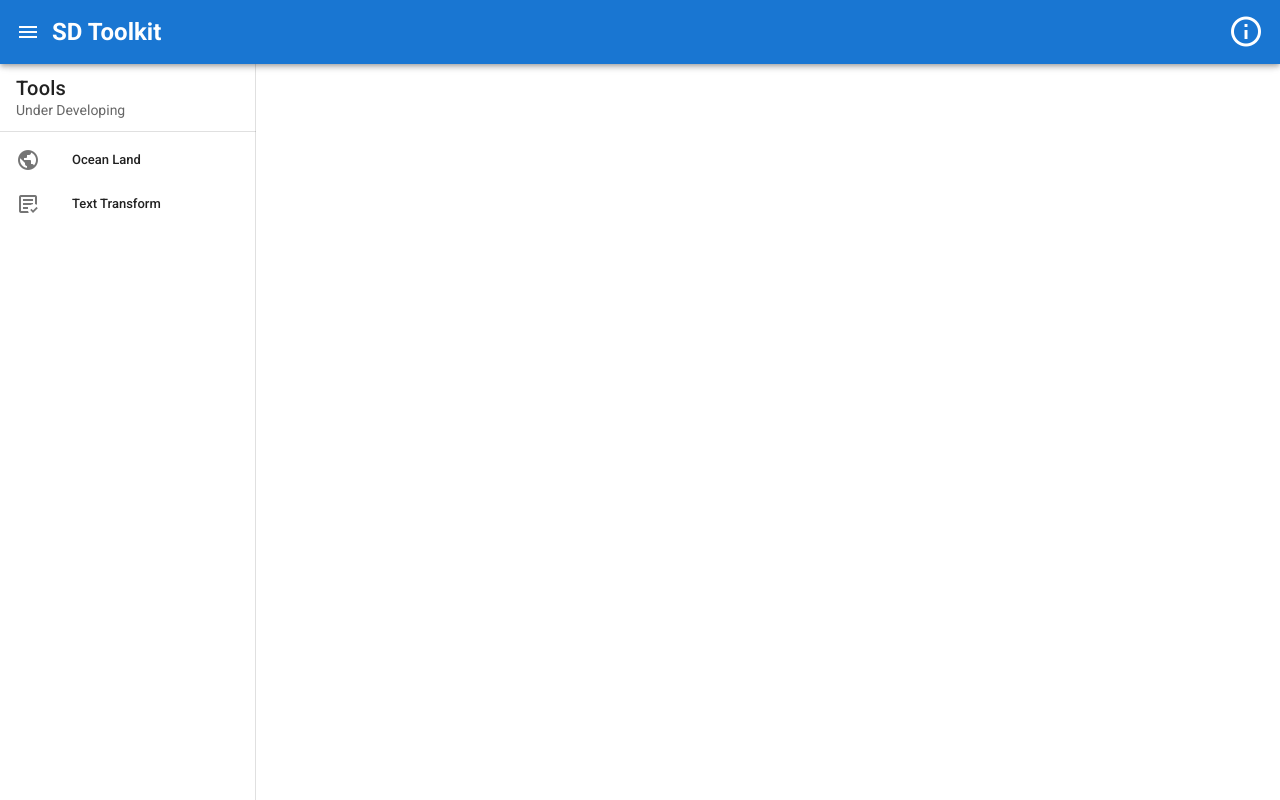
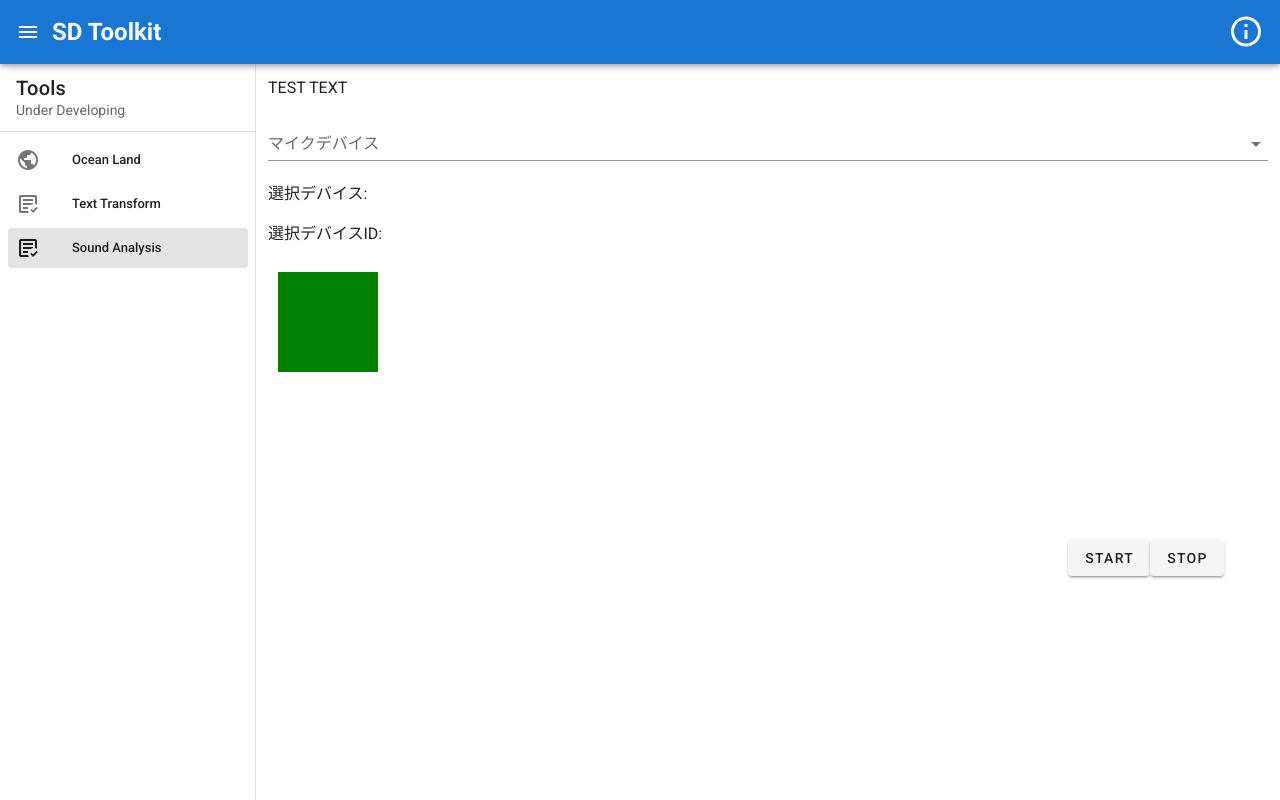
Before and after one commit to ymzkd/oceanland, a Vue app: page /sound in a window 1280 px wide. Built offline with nearby package versions, Linux system fonts and the light colour scheme; no server answers.

Commit message:
developing sound analysis

```diff
--- a/src/App.vue
+++ b/src/App.vue
@@ -28,6 +28,16 @@
 
           <v-list-item-content>
             <v-list-item-title>Text Transform</v-list-item-title>
+          </v-list-item-content>
+        </v-list-item>
+
+        <v-list-item link to="/sound">
+          <v-list-item-icon>
+            <v-icon>mdi-text-box-check-outline</v-icon>
+          </v-list-item-icon>
+
+          <v-list-item-content>
+            <v-list-item-title>Sound Analysis</v-list-item-title>
           </v-list-item-content>
         </v-list-item>
       </v-list>
--- /dev/null
+++ b/src/components/SoundAnalysis.vue
@@ -0,0 +1,197 @@
+<template>
+  <v-container>
+    <p>TEST TEXT</p>
+    <v-select
+        v-model="selectedDevice"
+        :items="selectlabels"
+        label="マイクデバイス"
+    ></v-select>
+    <p> 選択デバイス: {{selectedDevice}} </p>
+    <p> 選択デバイスID: {{selectedID}} </p>
+    <canvas id="visualizer" width="800" height="300"></canvas>
+    <v-btn v-on:click="startclick" elevation="2"> Start </v-btn>
+    <v-btn v-on:click="stopclick" elevation="2"> Stop </v-btn>
+  </v-container>
+</template>
+
+<script>
+export default {
+    name: 'SoundAnalysis',
+    data: () => ({
+        audioStream: null,
+        reader: null,
+        audioContext: null,
+        canvasContent: null,
+        canvas: null,
+        animationId: null,
+        analyser: null,
+        mediaRecorder: null,
+        chunks: null,
+        devicenames: [],
+        selectedDevice: null,
+        fftArrayMax: null
+    }),
+    mounted(){
+        this.canvas = document.getElementById('visualizer');
+        this.canvasContent = this.canvas.getContext('2d');
+        this.canvasContent.fillStyle = 'green';
+        this.canvasContent.fillRect(10, 10, 100, 100);
+        this.canvasContent.fillStyle = 'pink';
+
+        // ↓↓↓  スマホ等では、なんでもよいから最初にgetUserMediaしたほうがよいという
+        // 噂をきいたのでやってみたが、不要？
+        navigator.mediaDevices.getUserMedia({audio: true}).then(stream => {
+            const audioCtx = new AudioContext()
+            const analyser = audioCtx.createAnalyser();
+            const source = audioCtx.createMediaStreamSource(stream);
+            source.connect(analyser);
+        });
+        // ↑↑↑  スマホ等では、なんでもよいから最初にgetUserMediaしたほうがよいという
+        // 噂をきいたのでやってみたが、不要？
+
+        navigator.mediaDevices.enumerateDevices().then(
+            devices => {
+                for (const device of devices.filter(d => d.kind === 'audioinput')) {
+                    this.devicenames.push(device);
+                }
+            }
+        )
+    },
+    computed: {
+        selectlabels(){
+            let labels = [];
+            for(var i=0; i<this.devicenames.length ; i++){
+                labels.push(this.devicenames[i].label);
+            }
+            return labels;
+        },
+        selectedID(){
+            let selectedID_name;
+            this.devicenames.forEach(elem => {
+                if (this.selectedDevice==elem.label) {
+                    selectedID_name = elem.deviceId;
+                }
+            });
+            return selectedID_name;
+        }
+    },
+    methods: {
+        startclick() {
+            this.canvas = document.getElementById('visualizer');
+            this.canvasContent = this.canvas.getContext('2d');
+            // this.canvasContext.fillRect(0, 0, 100, 100);
+            this.canvasContent.clearRect(0, 0, this.canvas.width, this.canvas.height);
+            // this.render_canvas();
+            this.audiosetup();
+
+        },
+        stopclick(){
+            this.mediaRecorder.stop();
+            this.stopAudio();
+        },
+        audiosetup() {
+            navigator.mediaDevices.getUserMedia({audio: {deviceId: this.selectedID}}).then(stream => {
+                this.audioStream = stream
+            });
+
+            this.audioContext = new AudioContext;
+            this.analyser = this.audioContext.createAnalyser();
+            const source = this.audioContext.createMediaStreamSource(this.audioStream);
+            source.connect(this.analyser);
+
+            this.analyser.fftSize = 2048;
+            this.fftArrayMax = new Uint8Array(this.analyser.frequencyBinCount)
+
+            this.chunks = []
+            this.mediaRecorder = new MediaRecorder(this.audioStream, {
+                mimeType: 'audio/webm'
+            })
+
+            this.mediaRecorder.addEventListener('dataavailable', e => {
+                if (e.data.size > 0) {
+                    this.chunks.push(e.data);
+                    console.log("data available")
+                }
+            })
+            this.mediaRecorder.addEventListener('stop', e => {
+                console.log(e)
+                const blob = new Blob(this.chunks)
+                this.reader = new FileReader()
+                this.reader.readAsArrayBuffer(blob)
+                this.reader.onload = () => {
+                    this.audioContext.decodeAudioData(this.reader.result).then(buf => {
+                        const b = buf.getChannelData(0)
+                        console.log(b)
+                    })
+                }
+            })
+            this.mediaRecorder.start();
+
+            // var old_time = 0.0;
+            const delta_sampling = 1.0 / this.audioContext.sampleRate;
+            console.log(`sampling delta: ${delta_sampling * 1000}`)
+            const loop = () => {
+                // const delta = this.audioContext.currentTime - old_time;
+                // old_time = this.audioContext.currentTime;
+                // console.log(this.analyser.frequencyBinCount);
+                // const ts = this.audioContext.getOutputTimestamp()
+                // console.log(`Delta time: ${delta*1000}`);
+                // console.log(this.audioContext)
+                // console.log(`Context time: ${ts.contextTime} | Performance time: ${ts.performanceTime} | Delta time: ${delta*1000}`);
+                if (!this.audioStream) {
+                    return
+                }
+                this.drawFreq(this.analyser)
+                setTimeout(loop, 10)
+            }
+            loop()
+        },
+        drawFreq(analyser) {
+            const bufferLength = analyser.frequencyBinCount
+            const dataArray = new Uint8Array(bufferLength)
+            analyser.getByteFrequencyData(dataArray)
+
+            const context = this.canvas.getContext('2d')
+
+            context.clearRect(0, 0, this.canvas.width, this.canvas.height)
+            context.fillStyle = 'rgb(0, 0, 0)'
+            const barWidth = (this.canvas.width / bufferLength) * 2.5
+            let x = 0
+            for (let i = 0; i < bufferLength; i++) {
+                const barHeight = dataArray[i] / 2
+                context.fillStyle = 'green'
+                context.fillRect(x*barWidth, 0, barWidth*2, barHeight)
+                // context.fillRect(x*2, this.canvas.height - barHeight / 2, barWidth, barHeight)
+                x += barWidth + 1
+                this.fftArrayMax[i] = Math.max(dataArray[i], this.fftArrayMax[i])
+                context.fillStyle = 'red'
+                const barHeightMax = this.fftArrayMax[i] / 2
+                context.fillRect(x*barWidth, barHeightMax, barWidth*2, 2)
+            }
+        },
+        stopAudio(){
+            if (this.audioStream) {
+                const stream = this.audioStream
+                if (stream) {
+                    stream.getTracks().forEach(track => {
+                        track.stop()
+                    })
+                }
+                this.audioStream = null
+            }
+        },
+        render_canvas() {
+            var spectrums = new Uint8Array(this.analyser.frequencyBinCount);
+            this.analyser.getByteFrequencyData(spectrums);
+            this.canvasContent.clearRect(0, 0, this.canvas.width, this.canvas.height);
+            console.log(spectrums);
+            for(var i=0, len=spectrums.length; i<len; i++){
+                this.canvasContent.fillRect(i*10, 0, 5, spectrums[i]);
+            }
+
+            // console.log("analyser bins: ", this.analyser.frequencyBinCount);
+            // this.animationId = requestAnimationFrame(this.render_canvas);
+        },
+    }
+}
+</script>
--- a/src/router.js
+++ b/src/router.js
@@ -2,6 +2,7 @@ import Vue from 'vue'
 import Router from 'vue-router'
 import Home from './components/HelloWorld'
 import TextTransform from './components/TextTransform'
+import SoundAnalysis from './components/SoundAnalysis'
 
 Vue.use(Router)
 
@@ -18,6 +19,11 @@ export default new Router({
             path: '/text',
             name: 'text',
             component: TextTransform
+        },
+        {
+            path: '/sound',
+            name: 'sound',
+            component: SoundAnalysis
         }
     ]
 })
```
Also changed, not shown: package.json (+5 -3 lines), 1 other file (tests, documents, lock files or other folders).
